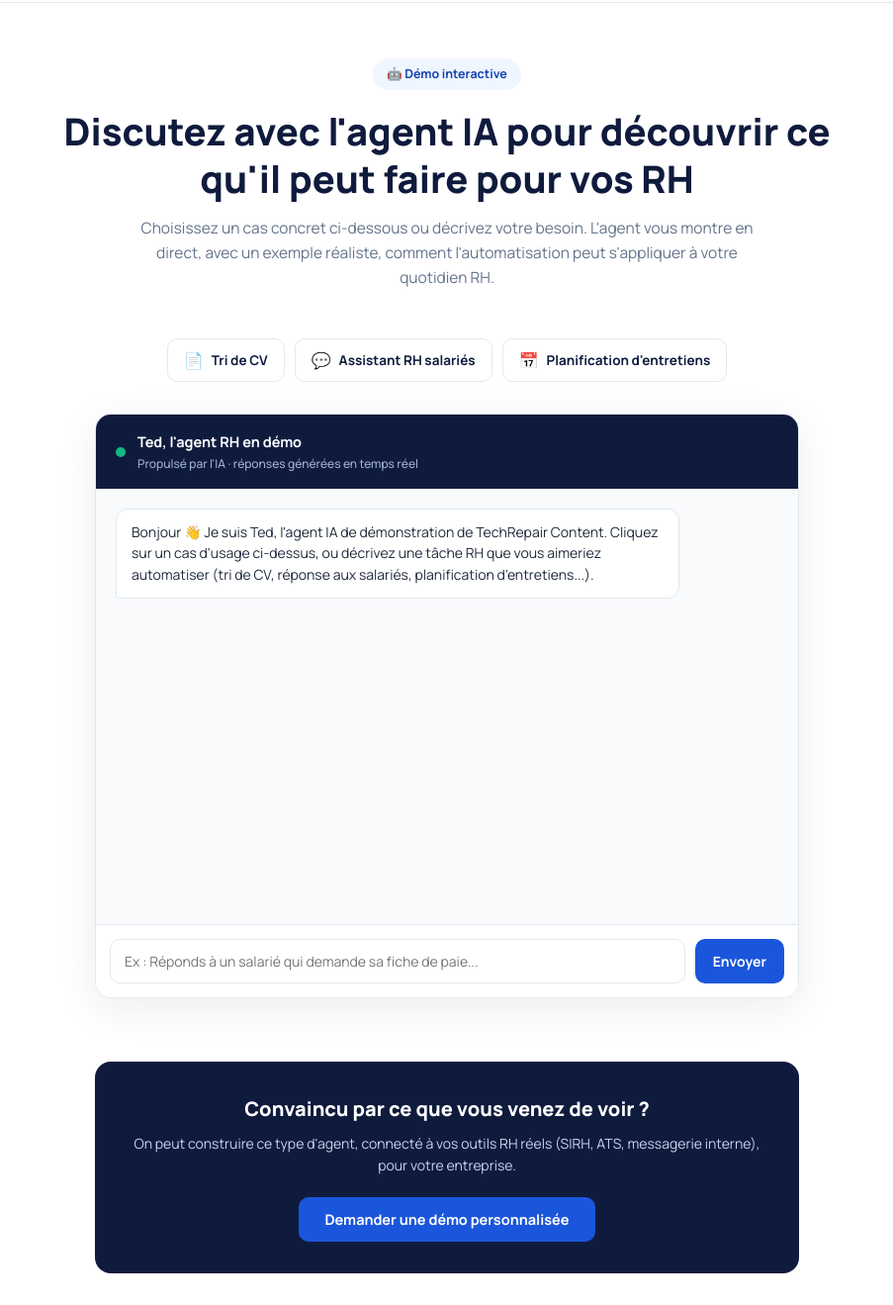
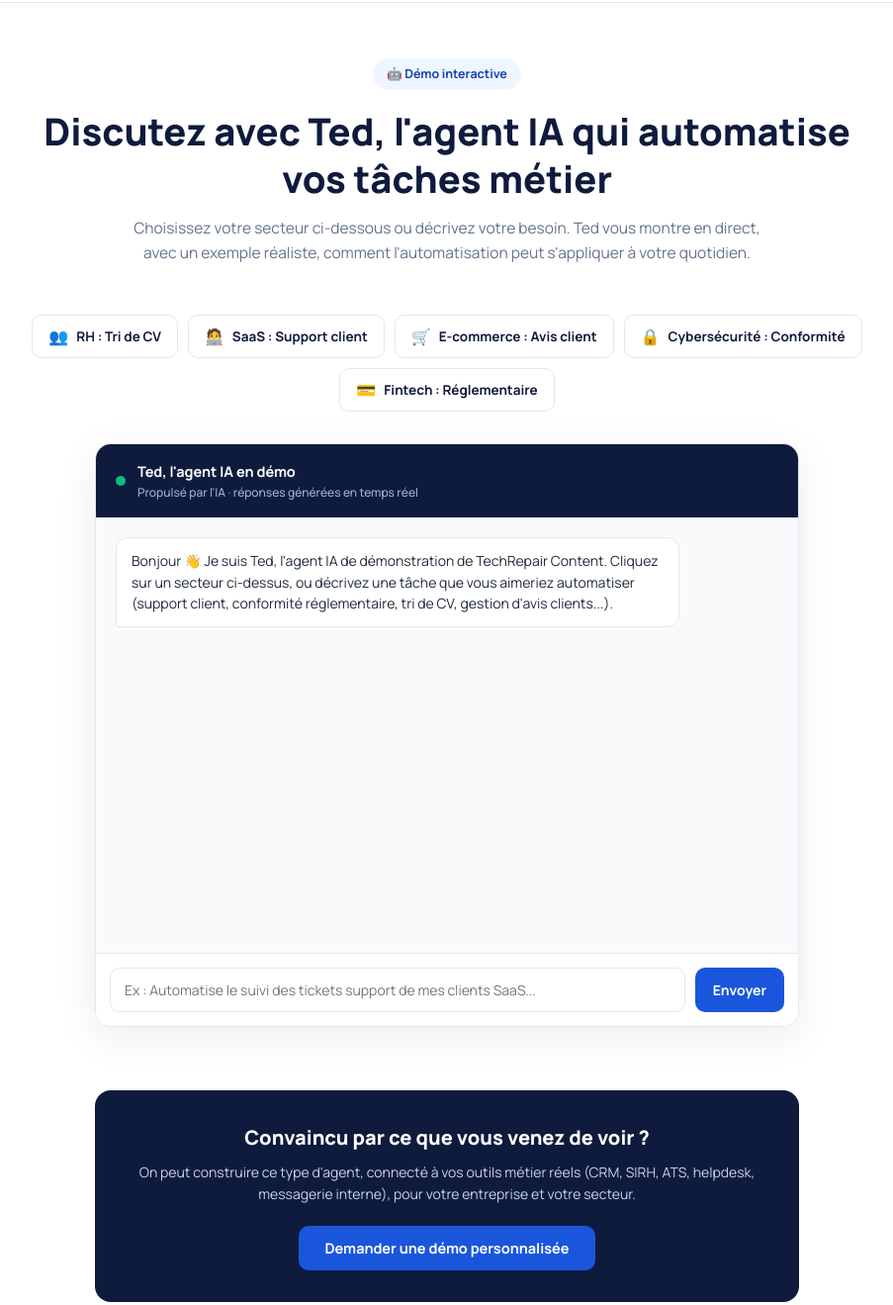
Before and after one commit to Goradieme/Demo-agent-RH, a website: page index.html in a window 1280 px wide. Shown: the part 65-1384 px from the top of the page at 99% size, without its empty margins (188-1091 px from the left). Drawn offline with Linux system fonts and the light colour scheme.

Commit message:
Update index.html

```diff
--- a/index.html
+++ b/index.html
@@ -3,8 +3,8 @@
 <head>
 <meta charset="UTF-8"/>
 <meta name="viewport" content="width=device-width, initial-scale=1.0"/>
-<title>Démo interactive : Agents IA pour les RH | TechRepair Content</title>
-<meta name="description" content="Discutez avec notre assistant et découvrez en direct comment un agent IA peut automatiser le tri de CV, répondre aux salariés et planifier des entretiens."/>
+<title>Démo interactive : Agents IA multi-secteurs | TechRepair Content</title>
+<meta name="description" content="Discutez avec Ted, notre agent IA, et découvrez en direct comment il peut automatiser des tâches en SaaS, e-commerce, cybersécurité, fintech et RH."/>
 <link href="https://fonts.googleapis.com/css2?family=Manrope:wght@400;500;600;700;800&display=swap" rel="stylesheet"/>
 <style>
 *,*::before,*::after{box-sizing:border-box;margin:0;padding:0}
@@ -97,14 +97,16 @@ nav{display:flex;align-items:center;justify-content:space-between;padding:14px 3
 
 <div class="demo-hero">
   <div class="demo-badge">🤖 Démo interactive</div>
-  <h1>Discutez avec l'agent IA pour découvrir ce qu'il peut faire pour vos RH</h1>
-  <p>Choisissez un cas concret ci-dessous ou décrivez votre besoin. L'agent vous montre en direct, avec un exemple réaliste, comment l'automatisation peut s'appliquer à votre quotidien RH.</p>
+  <h1>Discutez avec Ted, l'agent IA qui automatise vos tâches métier</h1>
+  <p>Choisissez votre secteur ci-dessous ou décrivez votre besoin. Ted vous montre en direct, avec un exemple réaliste, comment l'automatisation peut s'appliquer à votre quotidien.</p>
 </div>
 
 <div class="uc-row">
-  <button class="uc-chip" data-msg="Peux-tu trier et scorer des CV pour un poste de développeur ?"><span class="ico">📄</span> Tri de CV</button>
-  <button class="uc-chip" data-msg="Un salarié te demande comment poser ses congés, réponds-lui."><span class="ico">💬</span> Assistant RH salariés</button>
-  <button class="uc-chip" data-msg="Peux-tu me proposer des créneaux et rédiger une invitation pour un entretien ?"><span class="ico">📅</span> Planification d'entretiens</button>
+  <button class="uc-chip" data-msg="Peux-tu trier et scorer des CV pour un poste de développeur ?"><span class="ico">👥</span> RH : Tri de CV</button>
+  <button class="uc-chip" data-msg="Peux-tu répondre à un client SaaS qui rencontre un bug de facturation récurrent ?"><span class="ico">🧑‍💻</span> SaaS : Support client</button>
+  <button class="uc-chip" data-msg="Peux-tu rédiger une réponse à un avis client négatif sur un retard de livraison ?"><span class="ico">🛒</span> E-commerce : Avis client</button>
+  <button class="uc-chip" data-msg="Peux-tu résumer les obligations NIS2 pour un RSSI qui découvre la réglementation ?"><span class="ico">🔒</span> Cybersécurité : Conformité</button>
+  <button class="uc-chip" data-msg="Peux-tu expliquer à un DAF ce que change DORA pour son établissement financier ?"><span class="ico">💳</span> Fintech : Réglementaire</button>
 </div>
 
 <div class="chat-wrap">
@@ -112,15 +114,15 @@ nav{display:flex;align-items:center;justify-content:space-between;padding:14px 3
     <div class="chat-head">
       <div class="chat-head-dot"></div>
       <div>
-        <div class="chat-head-txt">Ted, l'agent RH en démo</div>
+        <div class="chat-head-txt">Ted, l'agent IA en démo</div>
         <div class="chat-head-sub">Propulsé par l'IA · réponses générées en temps réel</div>
       </div>
     </div>
     <div class="chat-body" id="chatBody">
-      <div class="msg msg-bot">Bonjour 👋 Je suis Ted, l'agent IA de démonstration de TechRepair Content. Cliquez sur un cas d'usage ci-dessus, ou décrivez une tâche RH que vous aimeriez automatiser (tri de CV, réponse aux salariés, planification d'entretiens...).</div>
+      <div class="msg msg-bot">Bonjour 👋 Je suis Ted, l'agent IA de démonstration de TechRepair Content. Cliquez sur un secteur ci-dessus, ou décrivez une tâche que vous aimeriez automatiser (support client, conformité réglementaire, tri de CV, gestion d'avis clients...).</div>
     </div>
     <div class="chat-input-row">
-      <input type="text" id="chatInput" placeholder="Ex : Réponds à un salarié qui demande sa fiche de paie..." />
+      <input type="text" id="chatInput" placeholder="Ex : Automatise le suivi des tickets support de mes clients SaaS..." />
       <button class="chat-send" id="chatSend">Envoyer</button>
     </div>
   </div>
@@ -129,7 +131,7 @@ nav{display:flex;align-items:center;justify-content:space-between;padding:14px 3
 <div class="demo-cta">
   <div class="demo-cta-card">
     <h3>Convaincu par ce que vous venez de voir ?</h3>
-    <p>On peut construire ce type d'agent, connecté à vos outils RH réels (SIRH, ATS, messagerie interne), pour votre entreprise.</p>
+    <p>On peut construire ce type d'agent, connecté à vos outils métier réels (CRM, SIRH, ATS, helpdesk, messagerie interne), pour votre entreprise et votre secteur.</p>
     <button onclick="window.location='/devis'">Demander une démo personnalisée</button>
   </div>
 </div>
```
